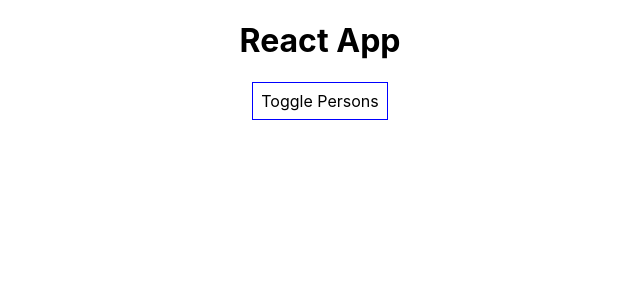
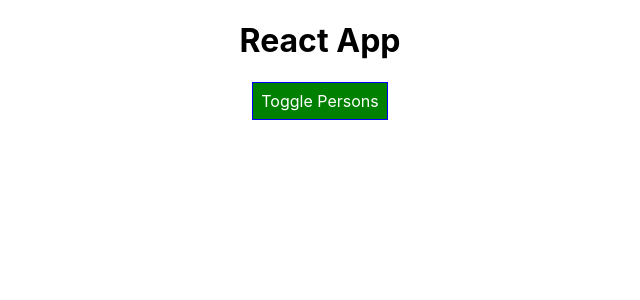
Before and after one commit to affaqiri/react-basics, a React (Create React App) app: page / in a window 1280 px wide. Shown: the top 300 px of the page, without its empty margins (320-960 px from the left). Built offline with nearby package versions, Linux system fonts and the light colour scheme.

Commit message:
changing inline sytle dynamically using JS

```diff
--- a/src/App.js
+++ b/src/App.js
@@ -67,9 +67,10 @@
 
     // CSS in Javascript (inline styling)
     // These inline styles are not global as with stylesheets and only scoped to this component
-    // We have some restrictions using inline styles for example pseudo styles can not be used
+    // We have some restrictions using inline styles for example pseudo selectors can not be used
     const style = {
-      backgroundColor: 'white', // or 'background-color' because javascript does not allow -
+      backgroundColor: 'green', // or 'background-color' because javascript does not allow -
+      color: 'white',
       font: 'inherit',
       border: '1px solid blue',
       padding: '8px',
@@ -90,6 +91,7 @@
           })}
         </div>
       );
+      style.backgroundColor = 'red'
     }
 
     return (
```
